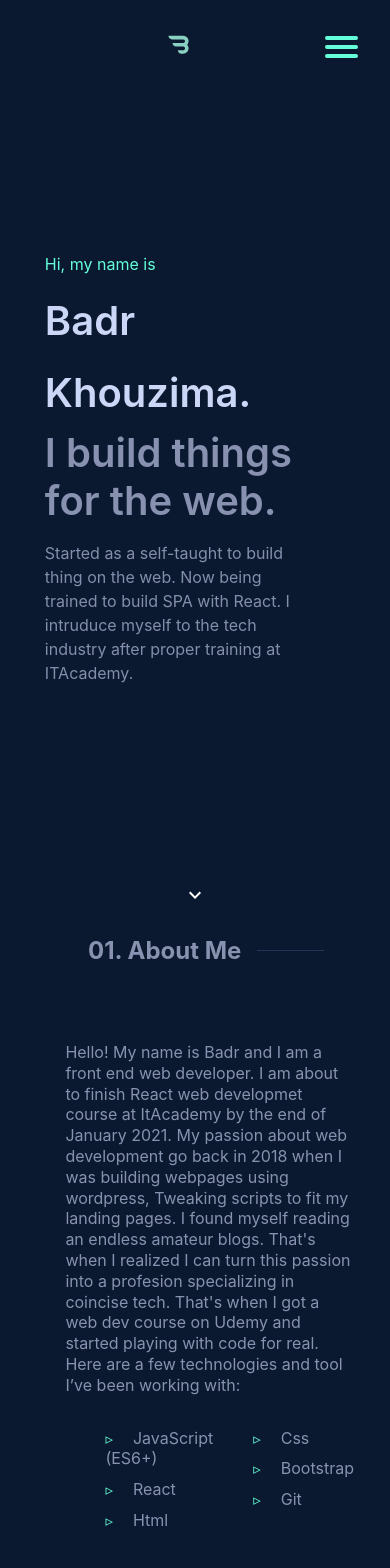
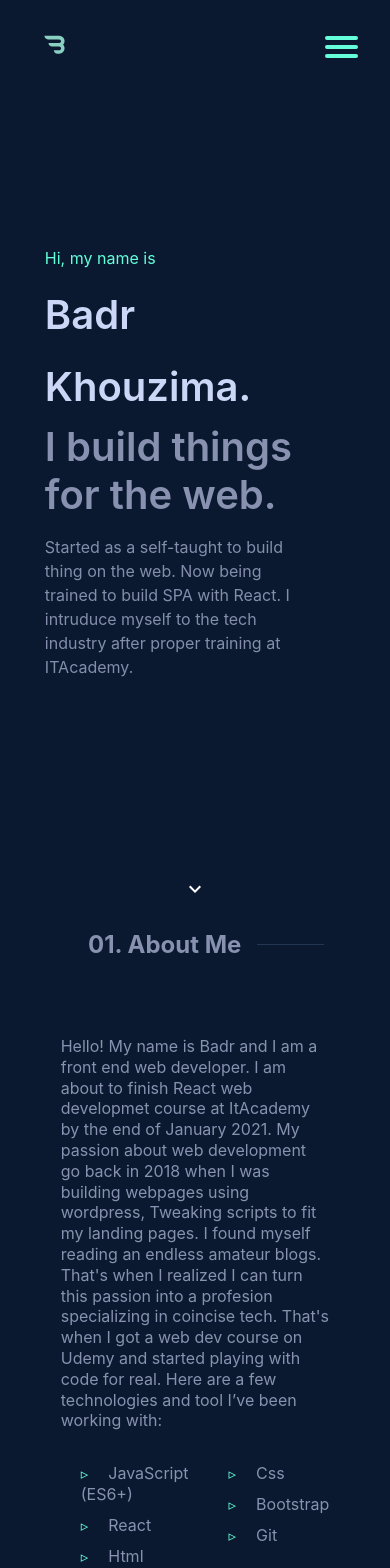
Before and after one commit to padreno/badrKh, a React (Create React App) app: page / in a window 390 px wide. Shown: the top 1568 px of the page. Built offline with nearby package versions, Linux system fonts and the light colour scheme.

Commit message:
tweaking css for mobile

```diff
--- a/src/App.css
+++ b/src/App.css
@@ -1,51 +1,32 @@
-.App {
-    /* text-align: center; */
+::-webkit-scrollbar {
+    width: 7px;
 }
 
-body {
-    /* overflow-y: hidden; */
+::-webkit-scrollbar-track {
+    background: #112240;
+}
+
+::-webkit-scrollbar-button {
+    width: 100px;
+    height: 100px;
+}
+
+::-webkit-scrollbar-thumb {
+    background: #555;
+    border-radius: 4px;
+}
+
+.toggleIsActive::-webkit-scrollbar {
+    display: none;
+}
+
+.lock-scroll {
+    overflow: hidden;
+}
+
+body,
+html {
     overflow-x: hidden;
 }
 
-
-/* .NavHome__Background {
-    background-size: cover;
-    background-repeat: no-repeat;
-    background-position: center;
-    background-image: linear-gradient( to bottom, rgba(0, 0, 0, 0.8) 0%, rgba(0, 0, 0, 0.73) 17%, rgba(0, 0, 0, 0.66) 35%, rgba(0, 0, 0, 0.55) 62%, rgba(0, 0, 0, 0.4) 100%), url(./assets/nature-pic.jpeg);
-} */
-
-.App-logo {
-    height: 40vmin;
-    pointer-events: none;
-}
-
-@media (prefers-reduced-motion: no-preference) {
-    .App-logo {
-        animation: App-logo-spin infinite 20s linear;
-    }
-}
-
-.App-header {
-    background-color: #282c34;
-    min-height: 100vh;
-    display: flex;
-    flex-direction: column;
-    align-items: center;
-    justify-content: center;
-    font-size: calc(10px + 2vmin);
-    color: white;
-}
-
-.App-link {
-    color: #61dafb;
-}
-
-@keyframes App-logo-spin {
-    from {
-        transform: rotate(0deg);
-    }
-    to {
-        transform: rotate(360deg);
-    }
-}
+@media screen and (max-width=600px) {}
--- a/src/App.js
+++ b/src/App.js
@@ -6,21 +6,32 @@ import Resume from "./components/Resume";
 import "./App.css";
 import { BrowserRouter, Routes, Route } from "react-router-dom";
 function App() {
+  const [toggle, setToggle] = useState(false);
   const [loading, setLoading] = useState(true);
   useEffect(() => {
     const timer = setTimeout(() => {
       console.log("This will run after 1 second!");
       setLoading(false);
-    }, 3500);
+    }, 300);
     return () => clearTimeout(timer);
   }, []);
+  // useEffect(() => {
+  //   if (toggle) {
+  //     console.log("rendered 33");
+  //   }
+  //   console.log("rendered 33");
+  //   // debugger
+  // }, [toggle]);
 
   return (
-    <div className="App">
+    <div className={toggle ? "toggleIsActive" : ""}>
       <BrowserRouter>
         <Routes>
           {loading && <Route path="/" element={<LogoName />} />}
-          <Route path="/" element={<Layout />} />
+          <Route
+            path="/"
+            element={<Layout setToggle={setToggle} toggle={toggle} />}
+          />
           <Route path="/resume.pdf" element={<Resume />} />
         </Routes>
       </BrowserRouter>
--- a/src/components/About.style.js
+++ b/src/components/About.style.js
@@ -4,11 +4,10 @@ export const Container = styled.section`
   background-color: #0a192f;
   color: #8892b0;
   line-height: 1.3;
-  /* height: 100vh; */
-  /* border: 3px solid red; */
   display: flex;
   flex-direction: column;
   justify-content: space-between;
+  width: 100%;
 
   .about h1 {
     padding-left: 48px;
@@ -74,13 +73,13 @@ export const Container = styled.section`
 
     filter: gray;
     -webkit-filter: grayscale(1);
-    -webkit-transition: all 0.5s ease-in-out;
+    transition: all 0.5s ease-in-out;
     &:hover {
       filter: none;
       -webkit-filter: grayscale(0);
-      -webkit-transform: scale(1.01);
+      transform: scale(1.01);
     }
-    /* border: 2px solid #64ffda; */
+
     outline: 4px solid #64ffda;
     outline-offset: 15px;
     transform: translateY(9px) translateX(9px);
@@ -93,4 +92,19 @@ export const Container = styled.section`
     padding-bottom: 20px;
     color: #fff;
   }
+
+  @media screen and (max-width: 600px) {
+    .about__container {
+      margin-left: auto;
+      margin-right: auto;
+      padding-right: 0;
+    }
+    .skills {
+      margin-left: -20px;
+    }
+    .about img {
+      width: 200px;
+      filter: none;
+    }
+  }
 `;
--- a/src/components/Experience.js
+++ b/src/components/Experience.js
@@ -29,8 +29,6 @@ function Experience() {
             <img src={css} alt="css" />
             <img src={javascript} alt="javascript" />
             <img src={bootstrap} alt="bootstrap" />
-          </div>
-          <div className="tech__Icons__line2">
             <img src={sass} alt="sass" />
             <img src={react} alt="reactjs" />
             <img src={github} alt="github" />
--- a/src/components/Header.js
+++ b/src/components/Header.js
@@ -1,41 +1,40 @@
-import React, { useState, useEffect } from "react";
+import React, { useEffect } from "react";
 import logo from "../assets/B2logo.svg";
 import { HeaderStyled } from "./Header.style.js";
 import { Link } from "react-router-dom";
 import { HashLink } from "react-router-hash-link";
 
-function Header() {
-  const [toggle, setToggle] = useState(false);
-  const [showNav, setShowNav] = useState(true);
+function Header({ setToggle, toggle }) {
+  //const [showNav, setShowNav] = useState(true);
 
-  const controlNavBar = () => {
-    if (window.scrollY > 81) {
-      setShowNav(false);
-    } else {
-      setShowNav(true);
-    }
+  const hamburgerClickHandler = () => {
+    setToggle(!toggle);
   };
   useEffect(() => {
-    window.addEventListener("scroll", controlNavBar);
-    return () => {
-      window.removeEventListener("scroll", controlNavBar);
-    };
-  }, []);
+    if (toggle) {
+      document.body.style.overflow = "hidden";
+    } else document.body.style.overflow = "visible";
+  }, [toggle]);
 
-  const hamburg__Menu = () => {
-    setToggle(!toggle);
-  };
-
-  const handleLogoClick = () => {
-    window.location.reload();
-  };
+  // const controlNavBar = () => {
+  //   if (window.scrollY > 81) {
+  //     setShowNav(false);
+  //   } else {
+  //     setShowNav(true);
+  //   }
+  // };
+  // useEffect(() => {
+  //   window.addEventListener("scroll", controlNavBar);
+  //   return () => {
+  //     window.removeEventListener("scroll", controlNavBar);
+  //   };
+  // }, []);
 
   return (
     <HeaderStyled>
-      {showNav && (
       <nav className="header">
         <img
-            onClick={handleLogoClick}
+          onClick={() => window.location.reload()}
           className="header__Logo"
           src={logo}
           alt="letter B"
@@ -78,14 +77,14 @@ function Header() {
         </div>
         <div
           className={toggle ? "hamburger is-active" : "hamburger"}
-            onClick={hamburg__Menu}
+          onClick={hamburgerClickHandler}
         >
           <span className="bar1"></span>
           <span className="bar2"></span>
           <span className="bar3"></span>
         </div>
       </nav>
-      )}
+      )
     </HeaderStyled>
   );
 }
--- a/src/components/Header.style.js
+++ b/src/components/Header.style.js
@@ -1,7 +1,7 @@
 import styled from "styled-components";
 export const HeaderStyled = styled.header`
   height: 65px;
-  border: 3px solid #fff;
+
   margin-bottom: 20px;
   max-width: 1200px;
   margin: 0 auto;
@@ -17,7 +17,7 @@ export const HeaderStyled = styled.header`
   .header__Logo {
     width: 45px;
     height: 60px;
-    margin: 0 auto;
+    /* margin: 0 auto; */
     z-index: 1;
     cursor: pointer;
   }
@@ -126,15 +126,18 @@ export const HeaderStyled = styled.header`
     }
     .header__Menu {
       display: flex;
-
       align-items: center;
     }
     .header__Menu > ol {
       display: flex;
     }
-    nav {
+    .header {
+      display: flex;
+      justify-content: space-between;
+    }
+    /* nav {
       background-color: transparent;
-    }
+    } */
   }
   @media (max-width: 768px) {
     .hamburger.is-active.header__Menu {
@@ -143,14 +146,17 @@ export const HeaderStyled = styled.header`
       justify-content: space-around;
       align-items: center;
       color: #64ffda;
-      background-color: #0a192f;
+      background-color: #112240;
+      /* filter: blur(8px); */
 
-      opacity: 0.999;
+      backdrop-filter: blur(4px);
       position: fixed;
       right: 0;
       top: 0;
       width: 60%;
       height: 100%;
+      /* cursor: context-menu; */
+      cursor: default;
     }
     .headerMenu__List {
       display: flex;
@@ -160,4 +166,8 @@ export const HeaderStyled = styled.header`
       align-items: flex-start;
     }
   }
+
+  .lock-scroll {
+    overflow-y: hidden;
+  }
 `;
--- a/src/components/Hero.js
+++ b/src/components/Hero.js
@@ -1,9 +1,9 @@
 import React from "react";
 import { HeroSection } from "./Hero.style.js";
 import ExpandMoreIcon from "@mui/icons-material/ExpandMore";
-function Hero() {
+function Hero({ toggle }) {
   return (
-    <HeroSection>
+    <HeroSection className={toggle ? "toggleIsActive" : ""}>
       <div className="homePage__bio">
         <h1>Hi, my name is</h1>
         <h2>Badr Khouzima.</h2>
--- a/src/components/Hero.style.js
+++ b/src/components/Hero.style.js
@@ -1,14 +1,17 @@
 import styled from "styled-components";
 
 export const HeroSection = styled.div`
-  width: 100%;
   height: 100vh;
   background-color: #0a192f;
+
   color: #fff;
   display: flex;
   flex-direction: column;
   justify-content: center;
   align-items: center;
+  &.toggleIsActive {
+    filter: blur(5px);
+  }
 
   .homePage__bio {
     display: flex;
--- a/src/components/Layout.js
+++ b/src/components/Layout.js
@@ -8,14 +8,14 @@ import Contact from "./Contact";
 import Styled from "styled-components";
 
 const LayoutContainer = Styled.div`
-      /* height: 100vh; */
+
 `;
 
-function Layout() {
+function Layout({ toggle, setToggle }) {
   return (
     <LayoutContainer>
-      <Header />
-      <Hero />
+      <Header setToggle={setToggle} toggle={toggle} />
+      <Hero toggle={toggle} />
       <About />
       <Experience />
       <Projects />
--- a/src/components/Projects.style.js
+++ b/src/components/Projects.style.js
@@ -3,13 +3,10 @@ import styled from "styled-components";
 export const ProjectContainer = styled.section`
   background-color: #0a192f;
   color: #8892b0;
-  /* line-height: 1.3; */
-  /* height: 100vh; */
-  /* border: 3px solid red; */
   display: flex;
   flex-direction: column;
   justify-content: space-between;
-  /* align-items: center; */
+
   h1 {
     padding-left: 48px;
     display: flex;
@@ -38,7 +35,6 @@ export const ProjectContainer = styled.section`
     display: flex;
     flex-direction: column;
     align-items: center;
-    /* padding-right: 30px; */
     margin: auto;
     width: 70%;
   }
```
Also changed, not shown: src/components/Experience.style.js (+28 -13 lines), src/setupTests.js (deleted, +0 -7 lines), src/assets/logo-transparent-white-30pt.png (deleted). Lines whose indentation alone changed are shown as unchanged.
